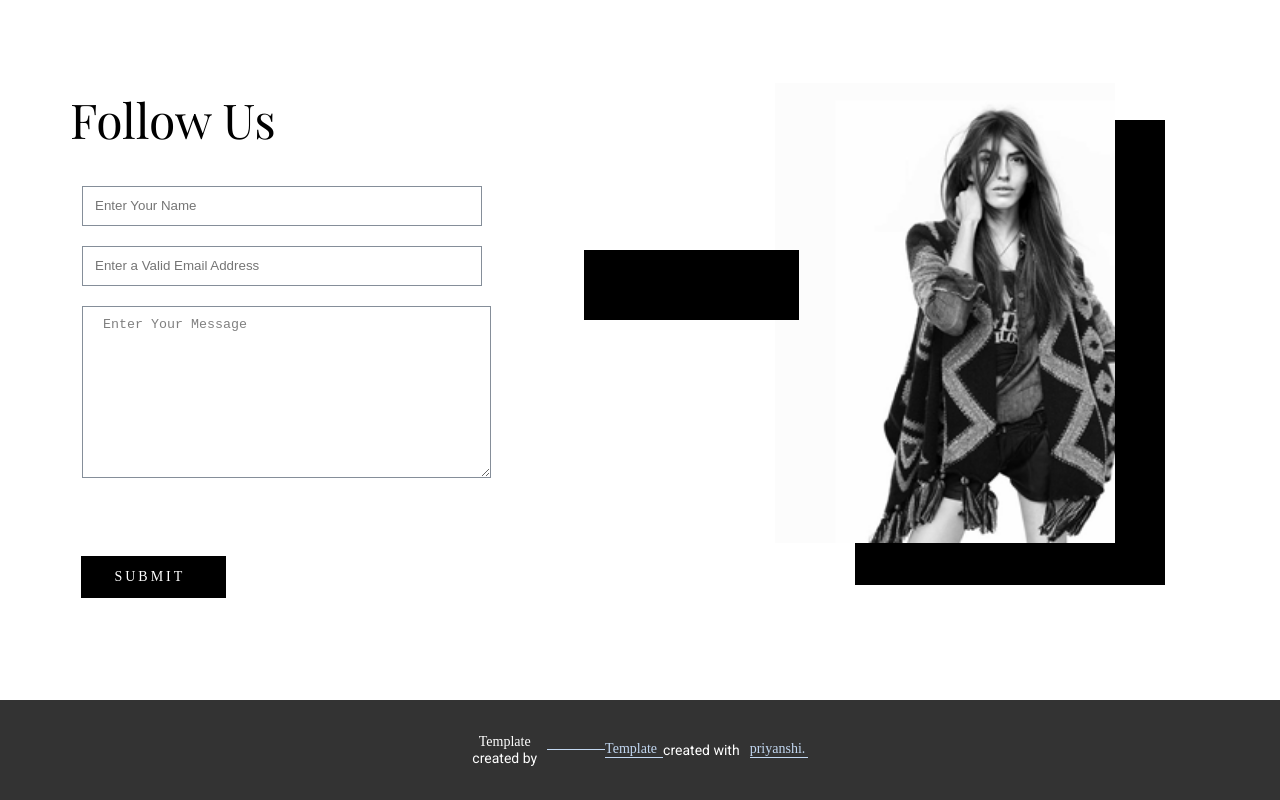
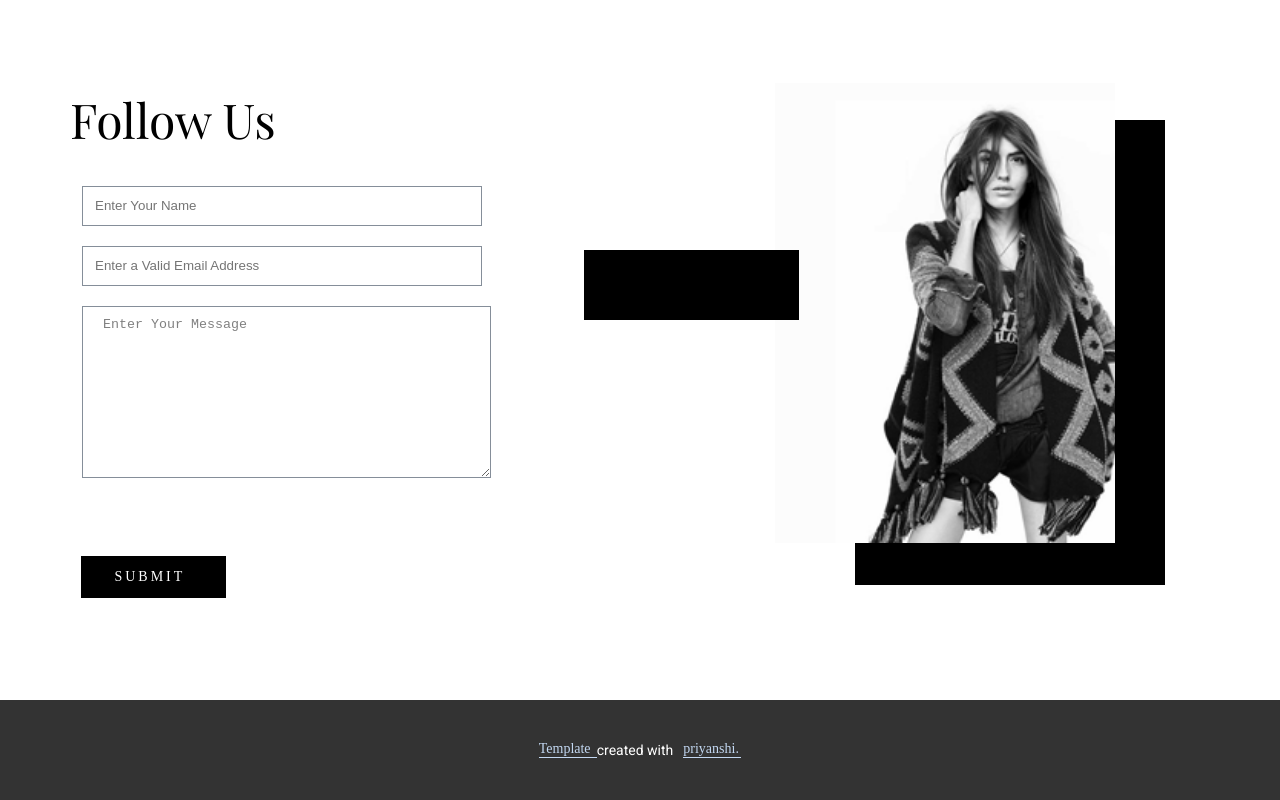
Before and after one commit to priyanshivj/zara-website, a plain HTML site: page index.html in a window 1280 px wide. Shown: the part 4612-5412 px from the top of the page. Drawn offline with nearby package versions, Linux system fonts and the light colour scheme; a web font is replaced by a local one.

Commit message:
Update index.html

```diff
--- a/index.html
+++ b/index.html
@@ -173,7 +173,6 @@
     <div class="container-fluid color-grey">
       <section class="full8">
         <div class="text8">
-          <span>Template <p>created by  <a href="#"Priyanshi. </a></p>   </span>
         <a href="#">
           <span>Template</span>
         </a>
```
